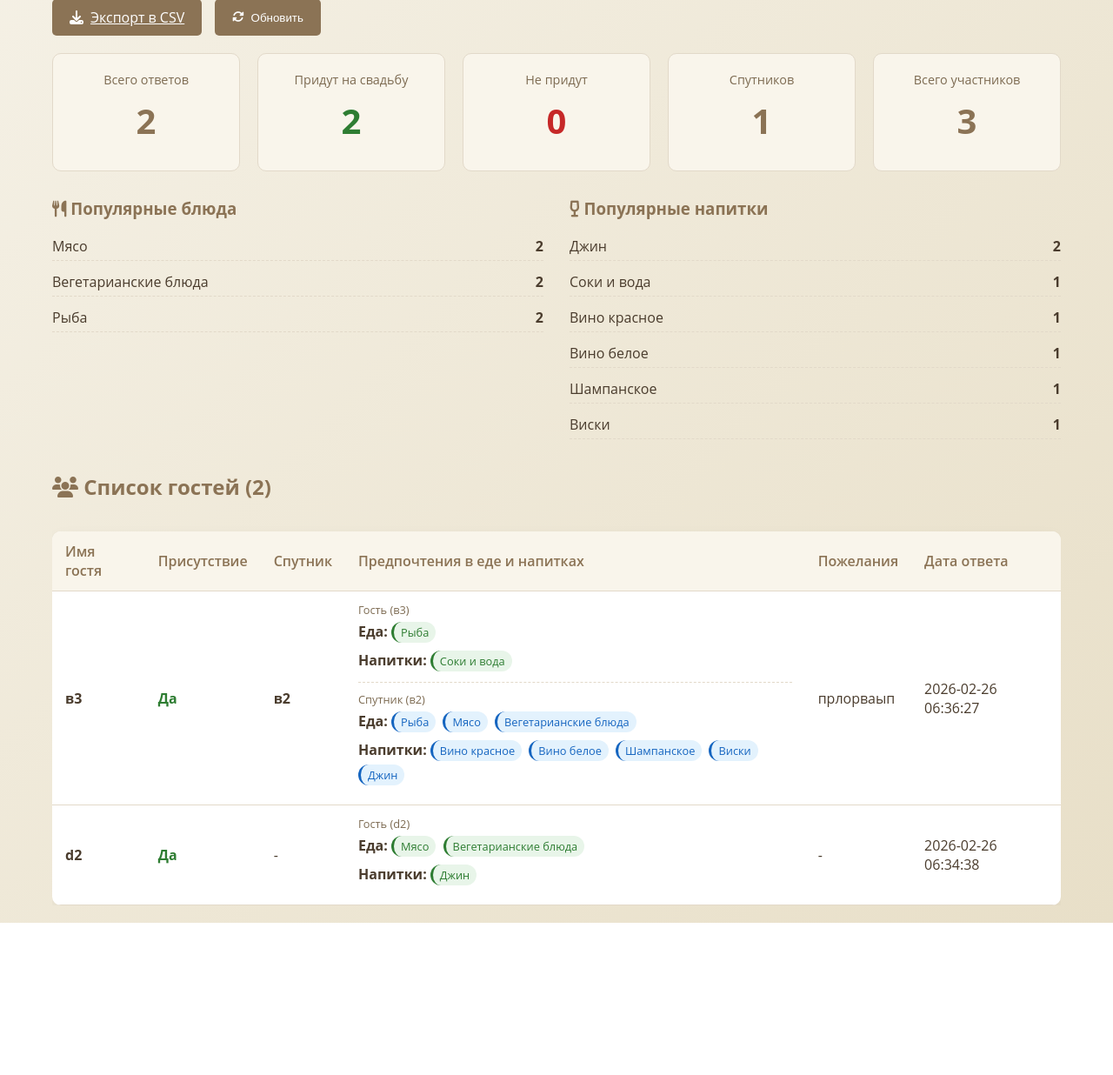
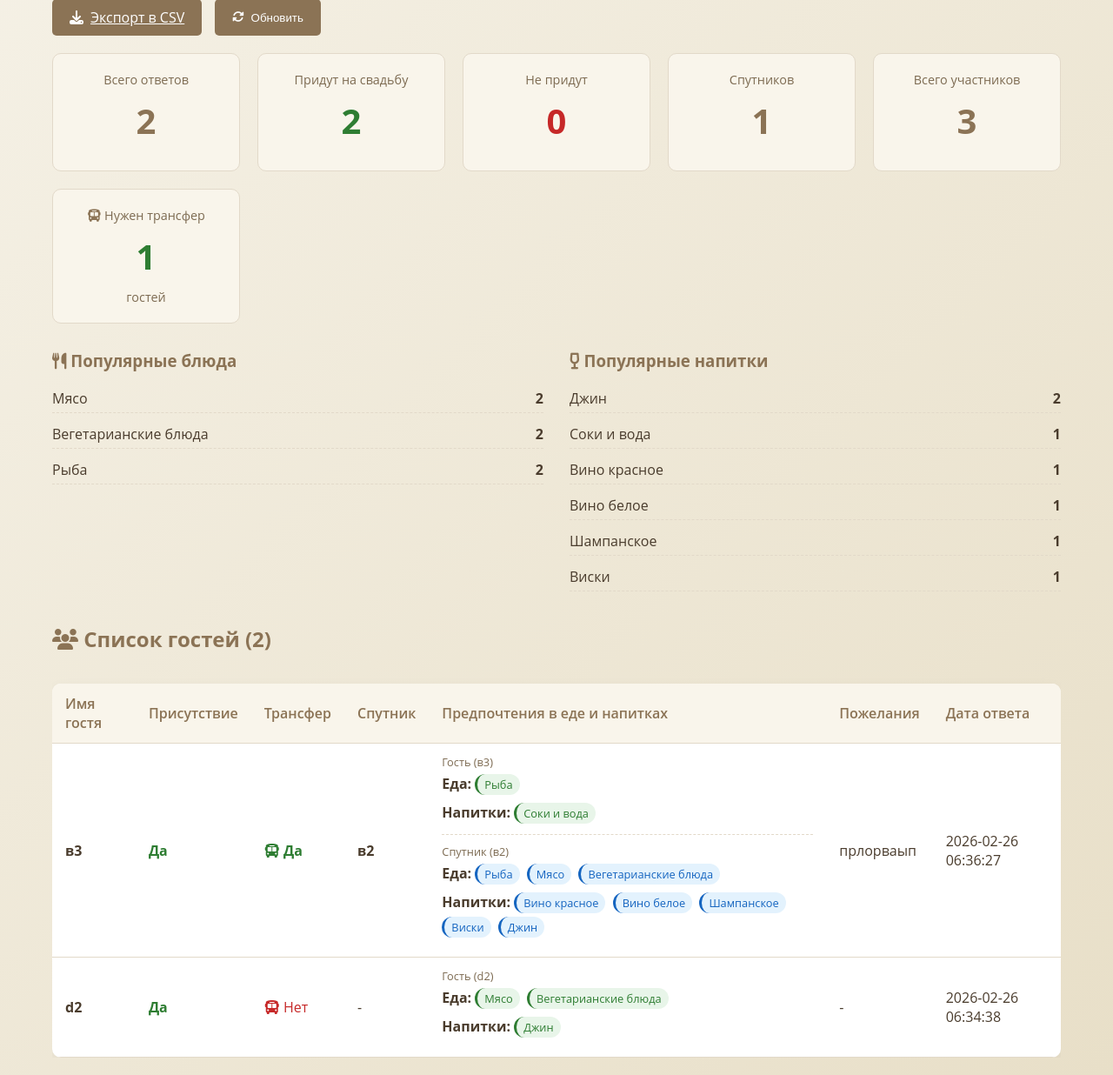
Before and after one commit to develop-RD/wending, a Flask app: page /admin/dashboard in a window 1280 px wide. Shown: the part 134-1370 px from the top of the page at 87% size. Before the commit the page ends 1195 px from the top, so only its background shows below. Run offline with Flask 3, Linux system fonts and the light colour scheme; the visitor is signed in with stand-in values (Sample User, id 1); data comes from the database, SQL or seed files in the repository; both versions use the stored data as it was after the commit.

Commit message:
Добавил поле с информацией о трансфере + поддержку БД и вывод в dashboard

```diff
--- a/app.py
+++ b/app.py
@@ -80,7 +80,7 @@ def init_db():
             CREATE TABLE IF NOT EXISTS guests (
                 id INTEGER PRIMARY KEY AUTOINCREMENT,
                 name TEXT NOT NULL,
-                bus TEXT NOT NULL,
+                bus TEXT NOT NULL CHECK(bus IN ('yes', 'no')),
                 attendance TEXT NOT NULL CHECK(attendance IN ('yes', 'no')),
                 companion_name TEXT,
                 guest_food_preference TEXT,  -- Отдельное поле для еды гостя
@@ -252,6 +252,14 @@ def admin_dashboard():
                 cursor.execute("SELECT COUNT(*) as with_companion FROM guests WHERE companion_name IS NOT NULL AND companion_name != ''")
                 with_companion = cursor.fetchone()['with_companion']
 
+                # Подсчет гостей, которым нужен трансфер (только те, кто придет)
+                cursor.execute("""
+                    SELECT COUNT(*) as transfer_needed
+                    FROM guests
+                    WHERE attendance = 'yes' AND bus = 'yes'
+                """)
+                transfer_needed = cursor.fetchone()['transfer_needed']
+
                 # Подсчитываем общее количество участников
                 cursor.execute("""
                     SELECT COUNT(*) as companions
@@ -319,6 +327,7 @@ def admin_dashboard():
                              not_attending_guests=not_attending_guests,
                              with_companion=with_companion,
                              total_participants=total_participants,
+                             transfer_needed=transfer_needed,  # Добавлено
                              food_stats=food_stats,
                              drink_stats=drink_stats,
                              recent_guests=recent_guests)
--- a/templates/admin_dashboard.html
+++ b/templates/admin_dashboard.html
@@ -237,6 +237,13 @@
                 <div class="stat-label">Всего участников</div>
                 <div class="stat-number">{{ total_participants }}</div>
             </div>
+            <div class="stat-card">
+              <div class="stat-label">
+                    <i class="fas fa-bus" style="color: #8b7355;"></i> Нужен трансфер
+                </div>
+                <div class="stat-number" style="color: #2e7d32;">{{ transfer_needed }}</div>
+                <div class="stat-label">гостей</div>
+            </div>
         </div>
 
         <!-- Статистика по предпочтениям -->
@@ -278,6 +285,7 @@
                     <tr>
                         <th>Имя гостя</th>
                         <th>Присутствие</th>
+                        <th>Трансфер</th>
                         <th>Спутник</th>
                         <th style="min-width: 300px;">Предпочтения в еде и напитках</th>
                         <th>Пожелания</th>
@@ -293,6 +301,21 @@
                             <span class="attending-yes">Да</span>
                             {% else %}
                             <span class="attending-no">Нет</span>
+                            {% endif %}
+                        </td>
+                          <td>  <!-- Новая ячейка для трансфера -->
+                            {% if guest['attendance'] == 'yes' %}
+                                {% if guest['bus'] == 'yes' %}
+                                <span style="color: #2e7d32; font-weight: bold;">
+                                    <i class="fas fa-bus"></i> Да
+                                </span>
+                                {% else %}
+                                <span style="color: #c62828;">
+                                    <i class="fas fa-bus"></i> Нет
+                                </span>
+                                {% endif %}
+                            {% else %}
+                            <span style="color: #999;">-</span>
                             {% endif %}
                         </td>
                         <td>
```
Also changed, not shown: wedding_guests.db.
